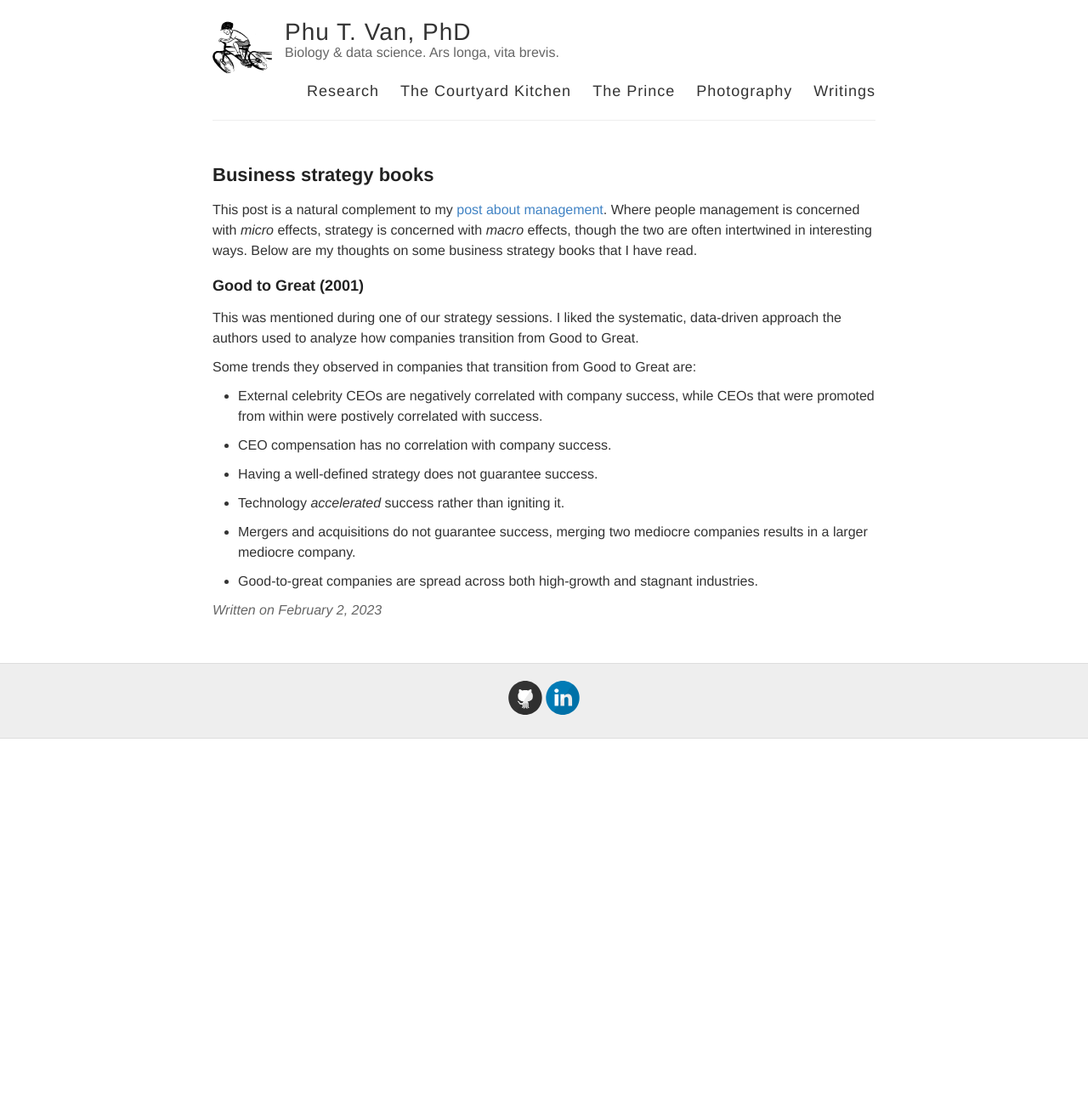
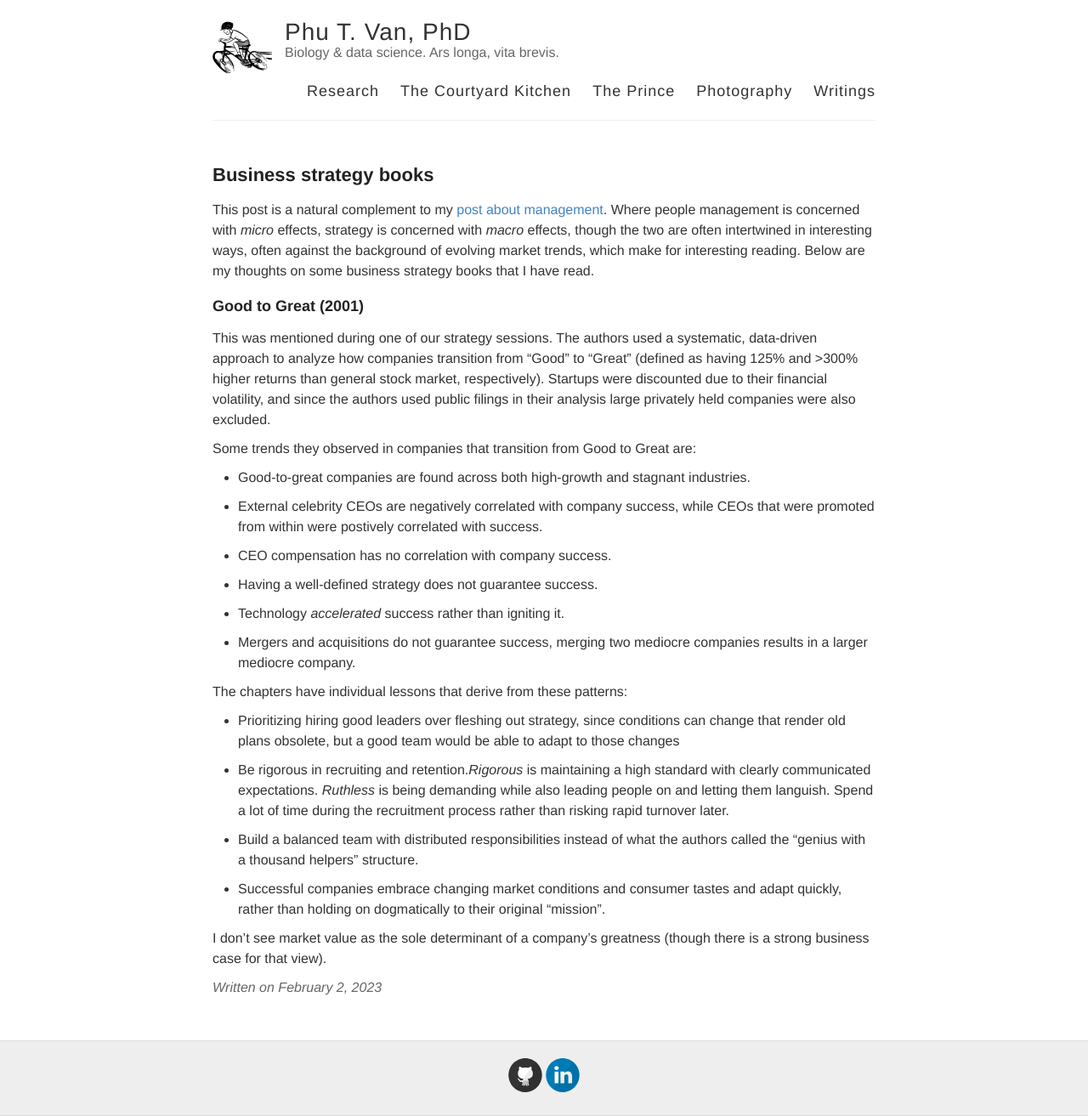
Before and after one commit to ptvan/ptvan.github.io, a Jekyll site: the page built from _posts/2023-02-02-business-strategy-books.md, in a window 1280 px wide. Shown: the whole page at 85% size. Built offline with Jekyll 4.4.1, drawn with Linux system fonts in a browser that asks for light colours; before the commit the page ends 900 px from its top, so only the background shows below that.

Commit message:
updated blogposts

```diff
--- a/_posts/2023-02-02-business-strategy-books.md
+++ b/_posts/2023-02-02-business-strategy-books.md
@@ -3,13 +3,15 @@ layout: post
 title: Business strategy books
 ---
 
-This post is a natural complement to my [post about management](https://ptvan.github.io/management-books-and-workshops/). Where people management is concerned with _micro_ effects, strategy is concerned with _macro_ effects, though the two are often intertwined in interesting ways. Below are my thoughts on some business strategy books that I have read.
+This post is a natural complement to my [post about management](https://ptvan.github.io/management-books-and-workshops/). Where people management is concerned with _micro_ effects, strategy is concerned with _macro_ effects, though the two are often intertwined in interesting ways, often against the background of evolving market trends, which make for interesting reading. Below are my thoughts on some business strategy books that I have read.
 
 ### Good to Great (2001)
 
-This was mentioned during one of our strategy sessions. I liked the systematic, data-driven approach the authors used to analyze how companies transition from Good to Great.
+This was mentioned during one of our strategy sessions. The authors used a systematic, data-driven approach to analyze how companies transition from "Good" to "Great" (defined as having 125% and >300% higher returns than general stock market, respectively). Startups were discounted due to their financial volatility, and since the authors used public filings in their analysis large privately held companies were also excluded.
 
 Some trends they observed in companies that transition from Good to Great are:
+
+- Good-to-great companies are found across both high-growth and stagnant industries.
 
 - External celebrity CEOs are negatively correlated with company success, while CEOs that were promoted from within were postively correlated with success.
 
@@ -21,4 +23,14 @@ Some trends they observed in companies that transition from Good to Great are:
 
 - Mergers and acquisitions do not guarantee success, merging two mediocre companies results in a larger mediocre company.
 
-- Good-to-great companies are spread across both high-growth and stagnant industries.
+The chapters have individual lessons that derive from these patterns:
+
+- Prioritizing hiring good leaders over fleshing out strategy, since conditions can change that render old plans obsolete, but a good team would be able to adapt to those changes
+
+- Be rigorous in recruiting and retention._Rigorous_ is maintaining a high standard with clearly communicated expectations. _Ruthless_ is being demanding while also leading people on and letting them languish. Spend a lot of time during the recruitment process rather than risking rapid turnover later.
+
+- Build a balanced team with distributed responsibilities instead of what the authors called the "genius with a thousand helpers" structure.
+
+- Successful companies embrace changing market conditions and consumer tastes and adapt quickly, rather than holding on dogmatically to their original "mission".
+
+I don't see market value as the sole determinant of a company's greatness (though there is a strong business case for that view).
```
